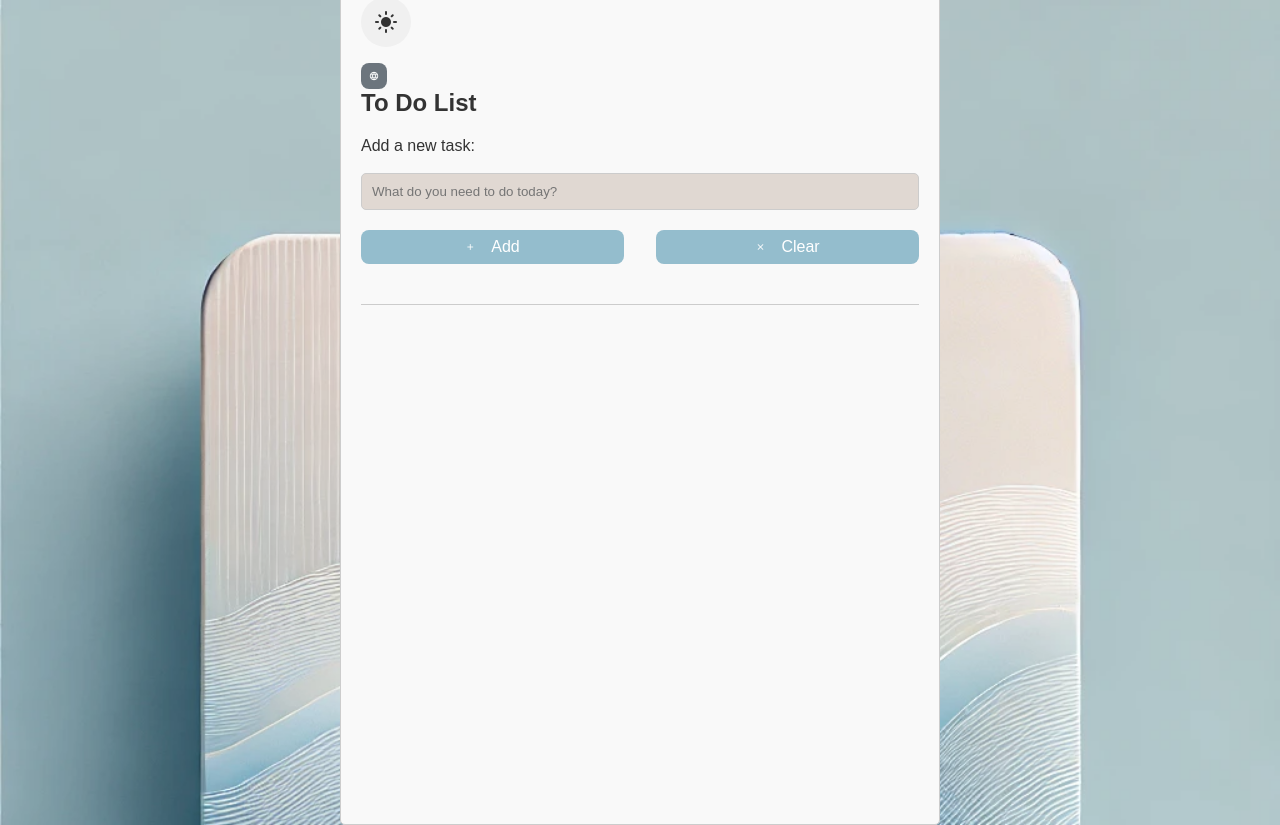
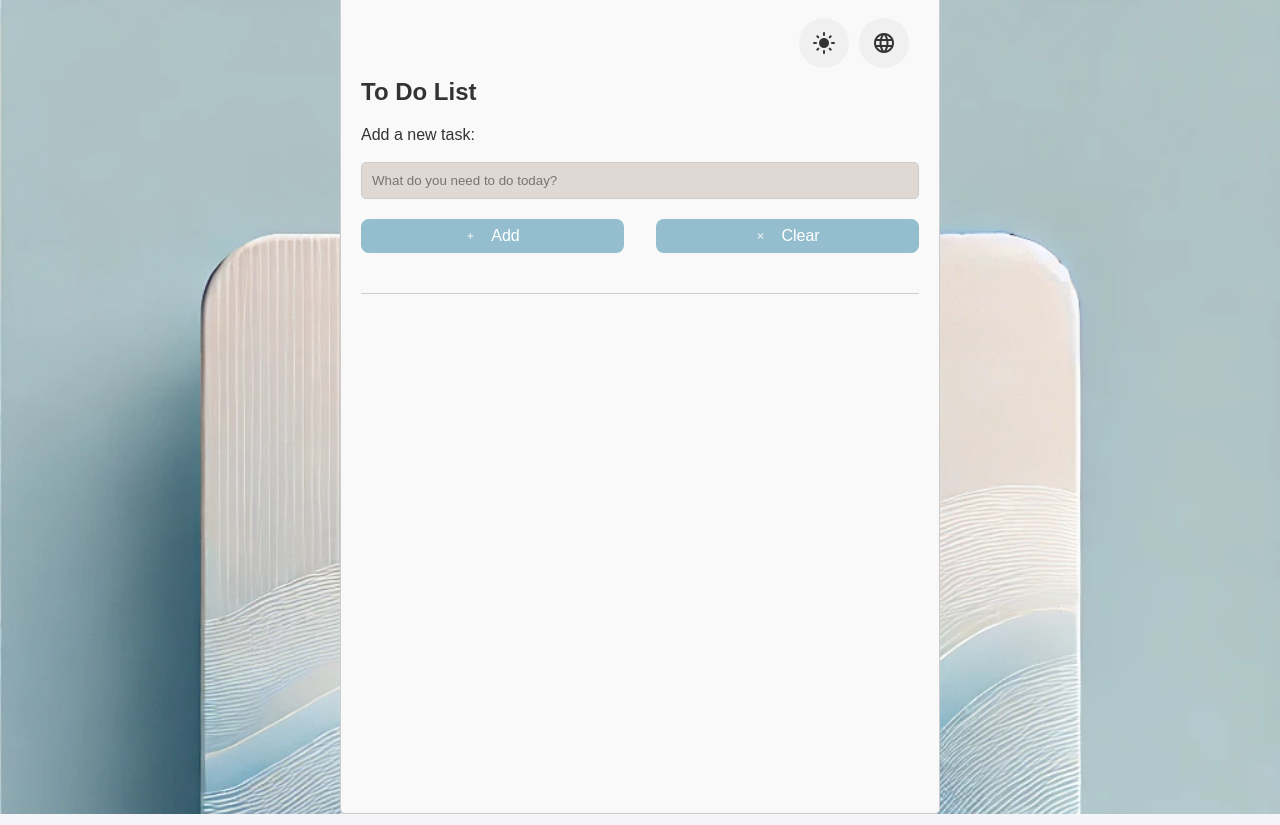
Before and after one commit to GeorgePapalazaridis/todo-list-app, a website with bundled scripts: page index.html in a window 1280 px wide. Built offline with nearby package versions, Linux system fonts and the light colour scheme.

Commit message:
Refine README.md and enhance UI for theme and language toggling

```diff
--- a/index.html
+++ b/index.html
@@ -31,26 +31,21 @@
         <main class="container">
             <section id="list-container-1" class="todo-list-container">
                 <div class="settings-container">
-                    <button id="theme-toggle-btn" class="btn btn-secondary">
-                        <span id="theme-toggle-icon" class="material-icons">
-                            light_mode
-                        </span>
+                    <button id="theme-toggle-btn" class="btn">
+                        <span id="theme-toggle-icon" class="material-icons">light_mode</span>
                     </button>
+                    <button id="language-toggle-btn" class="btn">
+                        <span class="material-icons">language</span>
+                    </button>
+                </div>
 
-                    <button id="language-toggle-btn" class="btn btn-secondary">
-                        <span class="material-icons">
-                            language
-                        </span>
-                    </button>
-
-                </div>
 
 
                 <div class="form-container">
                     <h1 data-translate-key="todoTitle"></h1>
                     <div id="form-wrapper-1" class="form-wrapper">
                         <div id="input-wrapper-1" class="form-wrapper">
-                            <label for="input-1">Add a new task:</label><br>
+                            <label for="input-1" data-translate-key="addTaskLabel">Add a new task:</label><br>
                             <input type="text" id="input-1" name="input-1" placeholder="What do you need to do today?"
                                 class="input" required>
                         </div>
--- a/src/css/theme-toggle.css
+++ b/src/css/theme-toggle.css
@@ -1,4 +1,5 @@
-#theme-toggle-btn {
+#theme-toggle-btn,
+#language-toggle-btn {
     display: flex;
     align-items: center;
     justify-content: center;
@@ -9,18 +10,34 @@
     cursor: pointer;
     background-color: var(--button-background-color);
     transition: background-color 0.3s ease, transform 0.2s ease;
-    margin-bottom: 1rem;
+    margin: 0; /* Reset any margin issues */
+    box-sizing: border-box; /* Ensure padding doesn't affect size */
+    flex: 0 0 auto; /* Prevent flex grow or shrink */
 }
 
-#theme-toggle-btn:hover {
+/* Hover effect for the buttons */
+#theme-toggle-btn:hover,
+#language-toggle-btn:hover {
     background-color: var(--button-hover-background-color);
     transform: scale(0.95);
 }
 
-#theme-toggle-icon {
+/* Icon styles */
+#theme-toggle-icon,
+#language-toggle-btn .material-icons {
     font-family: "Material Icons";
     font-size: 24px;
     color: var(--button-icon-color);
     line-height: 1;
     display: inline-block;
 }
+
+/* Settings container to align the buttons */
+.settings-container {
+    display: flex;
+    justify-content: flex-end;
+    gap: 10px;
+    padding: 10px;
+    width: 100%;
+    position: relative;
+}
--- a/src/js/translation.js
+++ b/src/js/translation.js
@@ -28,6 +28,12 @@ function applyTranslations() {
             element.textContent = translation;
         }
     });
+
+    // Update the input placeholder based on the selected language
+    const inputField = document.getElementById("input-1");
+    if (inputField) {
+        inputField.placeholder = currentTranslation["addTaskPlaceholder"] || "";
+    }
 }
 
 export function toggleLanguage() {
--- a/src/translations/en.json
+++ b/src/translations/en.json
@@ -1,6 +1,7 @@
 {
     "todoTitle": "To Do List",
     "addTaskLabel": "Add a new task:",
+    "addTaskPlaceholder": "What do you need to do today?",
     "addButton": "Add",
     "clearButton": "Clear",
     "deleteButton": "Delete",
--- a/src/translations/gr.json
+++ b/src/translations/gr.json
@@ -1,6 +1,7 @@
 {
     "todoTitle": "Λίστα Εργασιών",
     "addTaskLabel": "Προσθέστε νέα εργασία:",
+    "addTaskPlaceholder": "Τι έχετε να κάνετε σήμερα;",
     "addButton": "Προσθήκη",
     "clearButton": "Καθαρισμός",
     "deleteButton": "Διαγραφή",
```
Also changed, not shown: README.md.
